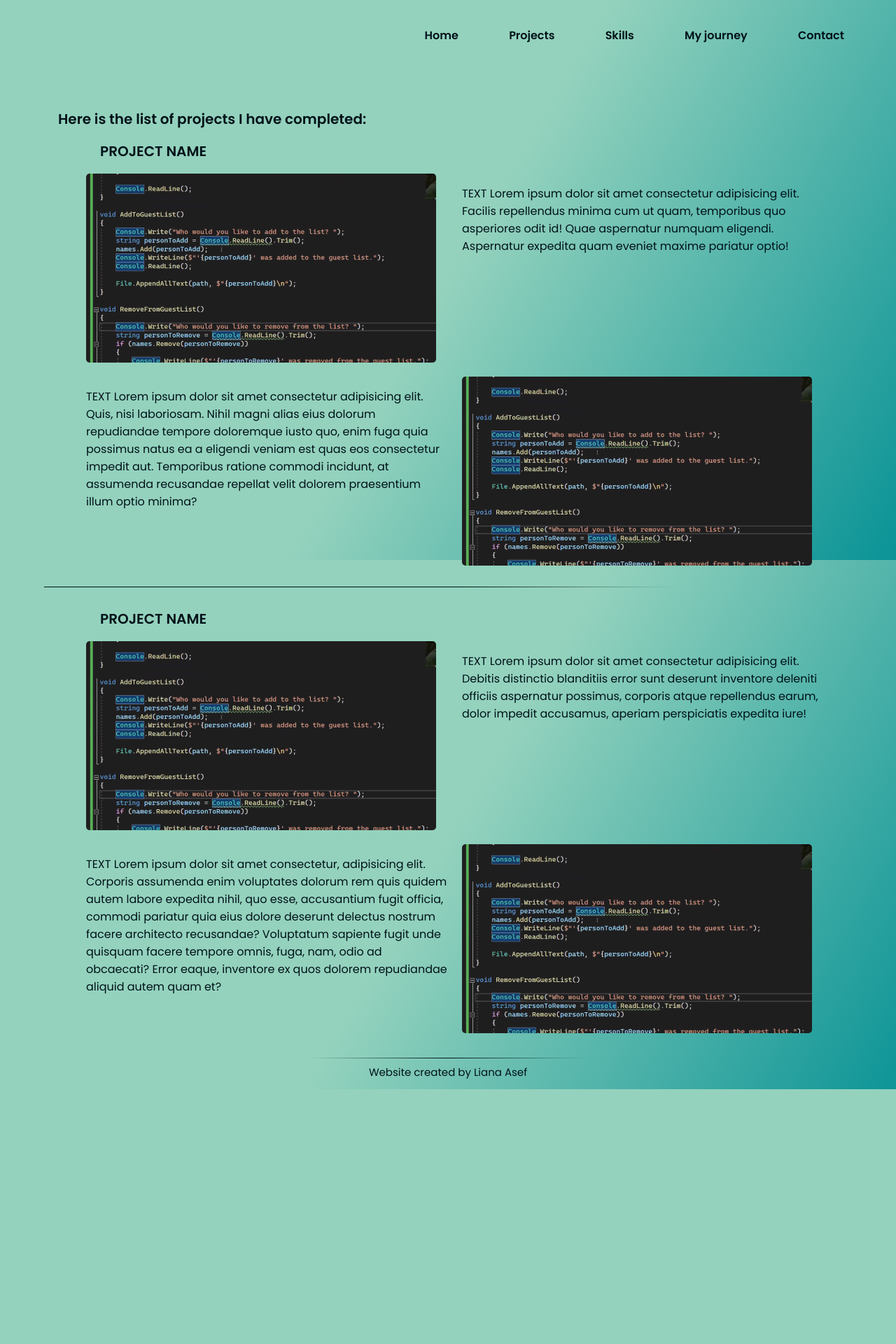
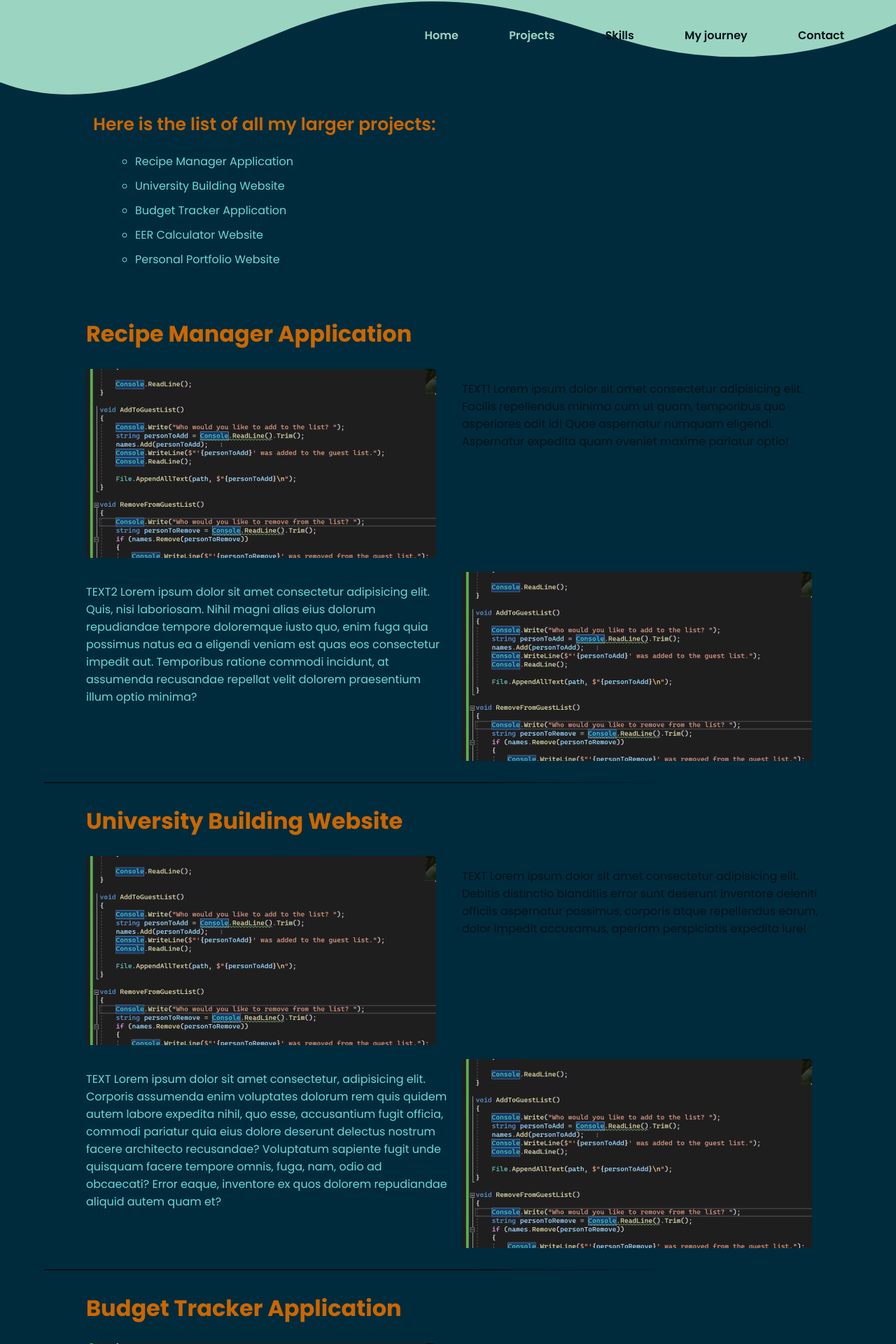
Before and after one commit to liana1402/Personal-Portfolio, a PHP site: page /projects.html in a window 1280 px wide. Shown: the top 1920 px of the page at 70% size. Before the commit the page ends 1556 px from the top, so only its background shows below. Run offline with PHP 8.4, Linux system fonts and the light colour scheme.

Commit message:
design change and projects page

```diff
--- a/projects.html
+++ b/projects.html
@@ -6,7 +6,6 @@
     <title>Projects</title>
     <link rel="stylesheet" href="styles/mobile.css">
     <link rel="stylesheet" media="only screen and (min-width:720px)" href="styles/desktop.css">
-    <script src="js/main.js"></script>
 </head>
 <body>
     <header>
@@ -15,39 +14,50 @@
                 <div class="bar"></div>
             </button>
             <ul class="navbar-list">
-                <li class="navbar-list-item"><a href="index.html">Home</a></li>
-                <li class="navbar-list-item"><a href="projects.html">Projects</a></li>
+                <li class="navbar-list-item" id="navbar-home"><a href="index.html">Home</a></li>
+                <li class="navbar-list-item" id="navbar-projects"><a href="projects.html">Projects</a></li>
                 <li class="navbar-list-item"><a href="skills.html">Skills</a></li>
                 <li class="navbar-list-item"><a href="journey.html">My journey</a></li>
                 <li class="navbar-list-item"><a href="contact.html">Contact</a></li>
             </ul>
         </navbar>
+        <div class="wave">
+            <svg data-name="Layer 1" xmlns="http://www.w3.org/2000/svg" viewBox="0 0 1200 120" preserveAspectRatio="none">
+                <path d="M321.39,56.44c58-10.79,114.16-30.13,172-41.86,82.39-16.72,168.19-17.73,250.45-.39C823.78,31,906.67,72,985.66,92.83c70.05,18.48,146.53,26.09,214.34,3V0H0V27.35A600.21,600.21,0,0,0,321.39,56.44Z" class="shape-fill"></path>
+            </svg>
+        </div>
     </header>
 
     <div class="projects-body-container">
         <div class="projects-list">
-            <h2>Here is the list of projects I have completed:</h2>
-            <ul>
-                <li></li>
-                <li></li>
+            <h2>Here is the list of all my larger projects:</h2>
+            <ul class="projects">
+                <li><a href="projects.html#recipe-manager">Recipe Manager Application</a></li>
+                <li><a href="projects.html#uni-building">University Building Website</a></li>
+                <li><a href="projects.html#budget-tracker">Budget Tracker Application</a></li>
+                <li><a href="projects.html#eer-calculcator">EER Calculator Website</a></li>
+                <li><a href="projects.html#personal-portfolio">Personal Portfolio Website</a></li>
             </ul>
         </div>
-        <div class="project-card">
-            <h2>PROJECT NAME</h2>
+        <section class="">
+            <div class="project-card" id="recipe-manager">
+                <h1>Recipe Manager Application</h1>
                 <div class="project-card-content">
                     <div class="grid-images-1">
                         <img class="main-project-image" src="images/test.png">
                     </div>
-                <p class="grid-text-1">TEXT Lorem ipsum dolor sit amet consectetur adipisicing elit. Facilis repellendus minima cum ut quam, temporibus quo asperiores odit id! Quae aspernatur numquam eligendi. Aspernatur expedita quam eveniet maxime pariatur optio!</p>
-                <p class="grid-text-2">TEXT Lorem ipsum dolor sit amet consectetur adipisicing elit. Quis, nisi laboriosam. Nihil magni alias eius dolorum repudiandae tempore doloremque iusto quo, enim fuga quia possimus natus ea a eligendi veniam est quas eos consectetur impedit aut. Temporibus ratione commodi incidunt, at assumenda recusandae repellat velit dolorem praesentium illum optio minima?</p>
+                    <p class="grid-text-1">TEXT1 Lorem ipsum dolor sit amet consectetur adipisicing elit. Facilis repellendus minima cum ut quam, temporibus quo asperiores odit id! Quae aspernatur numquam eligendi. Aspernatur expedita quam eveniet maxime pariatur optio!</p>
+                    <p class="grid-text-2">TEXT2 Lorem ipsum dolor sit amet consectetur adipisicing elit. Quis, nisi laboriosam. Nihil magni alias eius dolorum repudiandae tempore doloremque iusto quo, enim fuga quia possimus natus ea a eligendi veniam est quas eos consectetur impedit aut. Temporibus ratione commodi incidunt, at assumenda recusandae repellat velit dolorem praesentium illum optio minima?</p>
                     <div class="grid-images-2">
                         <img src="images/test.png">
                     </div>
                 </div>
             </div>
+        </section>
         <hr>
-        <div class="project-card">
-            <h2>PROJECT NAME</h2>
+        <section class="light-blue">
+            <div class="project-card" id="uni-building">
+                <h1>University Building Website</h1>
                 <div class="project-card-content">
                     <div class="grid-images-1">
                         <img class="main-project-image" src="images/test.png">
@@ -59,11 +69,61 @@
                     </div>
                 </div>
             </div>
+        </section>
+        <hr>
+        <section class="">
+            <div class="project-card" id="budget-tracker">
+                <h1>Budget Tracker Application</h1>
+                <div class="project-card-content">
+                    <div class="grid-images-1">
+                        <img class="main-project-image" src="images/test.png">
+                    </div>
+                    <p class="grid-text-1">TEXT Lorem ipsum dolor sit amet consectetur adipisicing elit. Debitis distinctio blanditiis error sunt deserunt inventore deleniti officiis aspernatur possimus, corporis atque repellendus earum, dolor impedit accusamus, aperiam perspiciatis expedita iure!</p>
+                    <p class="grid-text-2">TEXT Lorem ipsum dolor sit amet consectetur, adipisicing elit. Corporis assumenda enim voluptates dolorum rem quis quidem autem labore expedita nihil, quo esse, accusantium fugit officia, commodi pariatur quia eius dolore deserunt delectus nostrum facere architecto recusandae? Voluptatum sapiente fugit unde quisquam facere tempore omnis, fuga, nam, odio ad obcaecati? Error eaque, inventore ex quos dolorem repudiandae aliquid autem quam et?</p>
+                    <div class="grid-images-2">
+                        <img src="images/test.png">
+                    </div>
+                </div>
+            </div>
+        </section>
+        <hr>
+        <section class="">
+            <div class="project-card" id="eer-calculcator">
+                <h1>EER Calculator Website</h1>
+                <div class="project-card-content">
+                    <div class="grid-images-1">
+                        <img class="main-project-image" src="images/test.png">
+                    </div>
+                    <p class="grid-text-1">TEXT Lorem ipsum dolor sit amet consectetur adipisicing elit. Debitis distinctio blanditiis error sunt deserunt inventore deleniti officiis aspernatur possimus, corporis atque repellendus earum, dolor impedit accusamus, aperiam perspiciatis expedita iure!</p>
+                    <p class="grid-text-2">TEXT Lorem ipsum dolor sit amet consectetur, adipisicing elit. Corporis assumenda enim voluptates dolorum rem quis quidem autem labore expedita nihil, quo esse, accusantium fugit officia, commodi pariatur quia eius dolore deserunt delectus nostrum facere architecto recusandae? Voluptatum sapiente fugit unde quisquam facere tempore omnis, fuga, nam, odio ad obcaecati? Error eaque, inventore ex quos dolorem repudiandae aliquid autem quam et?</p>
+                    <div class="grid-images-2">
+                        <img src="images/test.png">
+                    </div>
+                </div>
+            </div>
+        </section>
+        <hr>
+        <section class="">
+            <div class="project-card" id="personal-portfolio">
+                <h1>Personal Portfolio Website</h1>
+                <div class="project-card-content">
+                    <div class="grid-images-1">
+                        <img class="main-project-image" src="images/test.png">
+                    </div>
+                    <p class="grid-text-1">TEXT Lorem ipsum dolor sit amet consectetur adipisicing elit. Debitis distinctio blanditiis error sunt deserunt inventore deleniti officiis aspernatur possimus, corporis atque repellendus earum, dolor impedit accusamus, aperiam perspiciatis expedita iure!</p>
+                    <p class="grid-text-2">TEXT Lorem ipsum dolor sit amet consectetur, adipisicing elit. Corporis assumenda enim voluptates dolorum rem quis quidem autem labore expedita nihil, quo esse, accusantium fugit officia, commodi pariatur quia eius dolore deserunt delectus nostrum facere architecto recusandae? Voluptatum sapiente fugit unde quisquam facere tempore omnis, fuga, nam, odio ad obcaecati? Error eaque, inventore ex quos dolorem repudiandae aliquid autem quam et?</p>
+                    <div class="grid-images-2">
+                        <img src="images/test.png">
+                    </div>
+                </div>
+            </div>
+        </section>
     </div>
 
     <footer class="footer">
         <hr>
         <p>Website created by Liana Asef</p>
     </footer>
+    <script src="js/main.js"></script>
 </body>
 </html>
--- a/styles/desktop.css
+++ b/styles/desktop.css
@@ -17,6 +17,29 @@
 .navbar-list a{
     color: #001219;
 }
+#navbar-home a, #navbar-projects a{
+    color: #9BD5C2;
+}
+#navbar-home a:hover, #navbar-projects a:hover{
+    color: #BB3E03;
+}
+.wave {
+    position: absolute;
+    top: 0;
+    left: 0;
+    width: 100%;
+    overflow: hidden;
+    line-height: 0;
+}
+
+.wave svg {
+    position: relative;
+    display: block;
+    width: calc(100% + 1.3px);
+    height: 147px;
+    transform: rotateY(180deg);
+}
+
 .hamburger{
     display: none;
 }
@@ -30,9 +53,12 @@
 }
 .index-body-container img{
     width: 55%;
+    position: relative;
+    left: 10%;
 }
 .index-body-container img:hover{
     transform: scale(1.02);
+    border: 3px solid #CA6702;
 }
 .about-me{
     width: 75%;
@@ -55,3 +81,8 @@
 }
 
 /* projects */
+
+/* footer */
+.footer hr{
+    width: 400px;
+}
--- a/styles/mobile.css
+++ b/styles/mobile.css
@@ -1,10 +1,14 @@
 @import url("https://fonts.googleapis.com/css2?family=Poppins:ital,wght@0,100;0,200;0,300;0,400;0,500;0,600;0,700;0,800;0,900;1,100;1,200;1,300;1,400;1,500;1,600;1,700;1,800;1,900&display=swap");
 
+html{
+    scroll-behavior: smooth;
+}
 body{
     padding: 5px;
     min-height: 100dvh;
     background-attachment: fixed;
-    background-image: linear-gradient(120deg, #94D2BD, #94D2BD, #0A9396);
+    background-color: #002B3C;
+    /* background-image: radial-gradient(at 80% -100px, #9BD5C2 5%, #002B3C 60%); */
     color: #001219;
     font-family: "Poppins", sans-serif;
 }
@@ -46,8 +50,29 @@ body ul{
     color: #FAF7EC;
 }
 .navbar-list a:hover{
-    color: #005F73;
+    color: #BB3E03;
 }
+
+.wave {
+    position: absolute;
+    top: 0;
+    left: 0;
+    width: 100%;
+    overflow: hidden;
+    line-height: 0;
+}
+
+.wave svg {
+    position: relative;
+    display: block;
+    width: calc(100% + 1.3px);
+        height: 99px;
+}
+
+.wave .shape-fill {
+    fill: #9BD5C2;
+}
+
 .hamburger{
     display: block;
     position: relative;
@@ -58,6 +83,7 @@ body ul{
     background: none;
     outline: none;
     border: none;
+    z-index: 10;
 }
 .hamburger .bar, .hamburger:after, .hamburger:before{
     content: '';
@@ -71,33 +97,47 @@ body ul{
 }
 .hamburger.is-active:before{
     transform: rotate(-45deg) translate(-8px, 6px);
+    background-color: #CA6702;
 }
 .hamburger.is-active:after{
     transform: rotate(45deg) translate(-9px, -7px);
+    background-color: #CA6702;
 }
 .hamburger.is-active .bar{
     opacity: 0;
 }
 
 /* home */
+.color-red{
+    color: #CA6702;
+    font-weight: 600;
+}
 .index-body-container{
     display: flex;
     flex-direction: column;
+    justify-content: center;
 }
 .index-body-container img{
     width: 80%;
-    position: relative;
-    left: 10%;
     margin: 20px 0;
     border: 3px solid #001219;
     border-radius: 10px;
     transition: 0.4s;
 }
+.index-body-container .image{
+    display: flex;
+    justify-content: center;
+}
 .about-me{
     padding: 0 20px;
 }
 .about-me h1{
+    font-size: 45px;
+    color: #CA6702;
     margin: 0;
+}
+.about-me-main{
+    color: #68D8D6;
 }
 .about-me p{
     padding: 0 10px;
@@ -105,26 +145,30 @@ body ul{
 .quick-contact{
     margin: 0;
     font-size: 13px;
+    color: #CA6702;
+    font-weight: 600;
 }
 
 /* contact */
 .contact-body-container{
     display: flex;
     flex-direction: column;
+    justify-content: center;
 }
 .contact-body-container h2, .projects-body-container h2{
     padding: 0 20px;
-    font-size: 20px;
+    font-size: 25px;
     font-weight: 600;
+    color: #CA6702;
+    max-width: 50%;
 }
 .contact-container{
     display: flex;
     flex-wrap: wrap;
     justify-content: center;
-    margin-top: 30px;
 }
 .contact-card{
-    background-color: #9BD5C2;
+    background-color: #93CDBB;
     color: #001219;
     width: 350px;
     min-height: 300px;
@@ -136,7 +180,7 @@ body ul{
 .circle-icon{
     display: inline-block;
     position: relative;
-    background-color: #005F73;
+    background-color: #CA6702;
     color: #FAF7EC;
     font-size: 30px;
     padding: 15px 17px;
@@ -159,13 +203,42 @@ body ul{
     color: #005779;
 }
 .contact-card-content a:hover{
-    color: #03839d;
+    color: #CA6702;
 }
 #linkedin-text, #email-text{
     margin-top: 15px;
 }
 
 /* projects */
+.projects-list{
+    margin-bottom: 70px;
+    margin-left: 50px;
+}
+.projects-list h2{
+    color: #CA6702;
+    font-size: 25px;
+}
+.projects{
+    list-style: circle;
+    padding-left: 80px;
+}
+.projects li{
+    margin-bottom: 10px;
+}
+.projects li::marker{
+    color: #68D8D6;
+}
+.projects a{
+    color: #68D8D6;
+}
+.projects a:hover{
+    color: #CA6702;
+}
+
+.projects-body-container h1{
+    color: #CA6702;
+    font-size: 32px;
+}
 .project-card{
     padding: 0 60px;
 }
@@ -201,6 +274,7 @@ body ul{
     grid-column-start: 1;
     overflow: hidden;
     min-width: 0;
+    color: #68D8D6;
 }
 .projects-body-container hr{
     width: 900px;
@@ -214,14 +288,13 @@ body ul{
 .footer{
     text-align: center;
     font-size: 15px;
-    margin-top: 35px;
 }
 .footer p{
     margin: 0;
+    color: #94D2BD;
 }
 .footer hr{
-    width: 400px;
     height: 1.5px;
-    background: linear-gradient(to right, transparent, #001219, transparent);
+    background: linear-gradient(to right, transparent, #94D2BD, transparent);
     border: none;
 }
```
Also changed, not shown: contact.html (+11 -6 lines), index.html (+10 -4 lines), journey.html (+8 -3 lines), skills.html (+8 -3 lines). Lines whose indentation alone changed are shown as unchanged.
